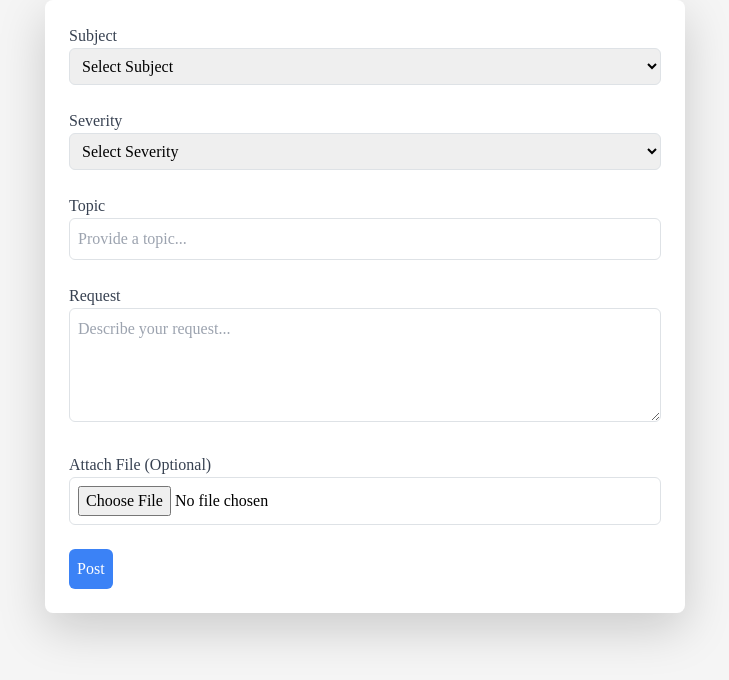
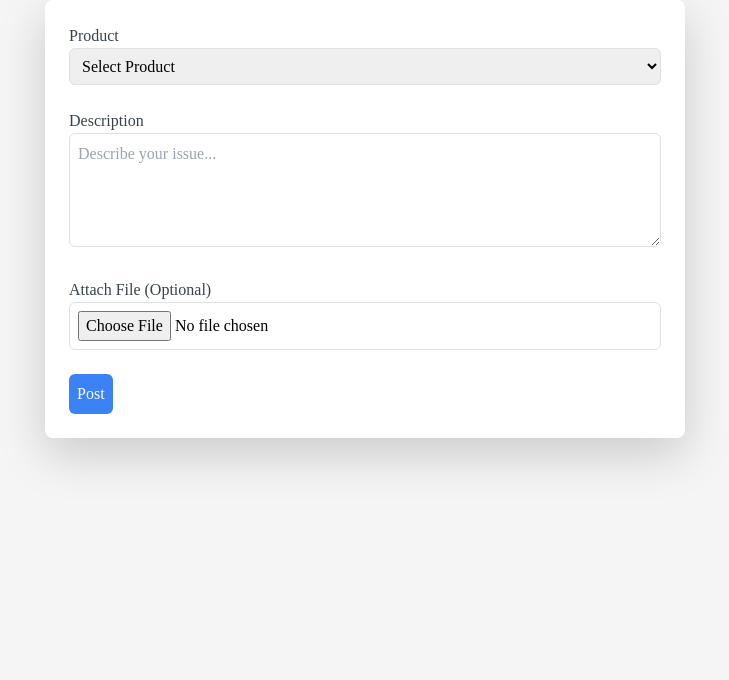
Before and after one commit to bhuwan71/frontend-seca-Rajeev9813, a React (Create React App) app: page /dashboard/request in a window 1280 px wide. Shown: the top 680 px of the page, without its empty margins (275-1004 px from the left). Built offline with nearby package versions, Linux system fonts and the light colour scheme.

Commit message:
improve in Request form and notice dashboard

```diff
--- a/src/pages/dashboard/Learnings/Module/Lowerbar/Resources.jsx
+++ b/src/pages/dashboard/Learnings/Module/Lowerbar/Resources.jsx
@@ -36,10 +36,10 @@ const Resources = () => {
     <div className="p-4">
       <h1 className="text-xl font-bold mb-4">Weekly Lessons</h1>
       {lessons.map((week, weekIndex) => (
-        <div key={weekIndex} className="mb-4">
-          <div className="flex justify-between items-center bg-blue-500 text-white p-2 rounded">
+        <div key={weekIndex} className="mb-4 cursor-pointer" >
+          <div className="flex justify-between items-center bg-blue-500 text-white p-2 rounded" onClick={() => toggleExpand(weekIndex)}>
             <span>{week.week}</span>
-            <button onClick={() => toggleExpand(weekIndex)}>
+            <button >
               {expanded === weekIndex ? '-' : '+'}
             </button>
           </div>
--- a/src/pages/dashboard/Notices.jsx
+++ b/src/pages/dashboard/Notices.jsx
@@ -2,7 +2,9 @@ import React from 'react'
 
 const Notices = () => {
   return (
-    <div>Notices</div>
+    <div className='h-full flex justify-center items-center'>
+      <h1 className='text-5xl '>Coming Soon</h1>
+    </div>
   )
 }
 
--- a/src/pages/dashboard/RequestForm.jsx
+++ b/src/pages/dashboard/RequestForm.jsx
@@ -1,11 +1,87 @@
-import React, { useState } from 'react';
+// import React, { useState } from 'react';
+
+// const RequestForm = () => {
+//   const [subject, setSubject] = useState('');
+//   const [severity, setSeverity] = useState('');
+//   const [topic, setTopic] = useState('');
+//   const [request, setRequest] = useState('');
+//   const [file, setFile] = useState(null);
+
+//   const handleFileChange = (e) => {
+//     setFile(e.target.files[0]);
+//   };
+
+//   const handleSubmit = (e) => {
+//     e.preventDefault();
+//     // Handle form submission logic here
+//     console.log({ subject, severity, topic, request, file });
+//   };
+
+//   return (
+//     <div className="request-form bg-white text-black p-6 rounded-lg shadow-lg w-1/2 mx-auto">
+//       <form onSubmit={handleSubmit}>
+//         <div className="mb-4">
+//           <label htmlFor="subject" className="block text-gray-700">Subject</label>
+//           <select id="subject" value={subject} onChange={(e) => setSubject(e.target.value)} className="w-full p-2 border rounded">
+//             <option value="">Select Subject</option>
+//             <option value="generalEnquiry">General Enquiry</option>
+//             <option value="technicalIssue">Technical Issue</option>
+//             <option value="billing">Billing</option>
+//             <option value="other">Other</option>
+//           </select>
+//         </div>
+
+//         <div className="mb-4">
+//           <label htmlFor="severity" className="block text-gray-700">Severity</label>
+//           <select id="severity" value={severity} onChange={(e) => setSeverity(e.target.value)} className="w-full p-2 border rounded">
+//             <option value="">Select Severity</option>
+//             <option value="low">Low</option>
+//             <option value="medium">Medium</option>
+//             <option value="high">High</option>
+//           </select>
+//         </div>
+
+//         <div className="mb-4">
+//           <label htmlFor="topic" className="block text-gray-700">Topic</label>
+//           <input type="text" id="topic" value={topic} onChange={(e) => setTopic(e.target.value)} className="w-full p-2 border rounded" placeholder="Provide a topic..." />
+//         </div>
+
+//         <div className="mb-4">
+//           <label htmlFor="request" className="block text-gray-700">Request</label>
+//           <textarea id="request" value={request} onChange={(e) => setRequest(e.target.value)} className="w-full p-2 border rounded" placeholder="Describe your request..." rows={4}></textarea>
+//         </div>
+
+//         <div className="mb-4">
+//           <label htmlFor="file" className="block text-gray-700">Attach File (Optional)</label>
+//           <input type="file" id="file" onChange={handleFileChange} className="w-full p-2 border rounded" />
+//         </div>
+
+//         <button type="submit" className="bg-blue-500 text-white p-2 rounded">Post</button>
+//       </form>
+//     </div>
+//   );
+// };
+
+// export default RequestForm;
+
+
+import React, { useEffect, useState } from 'react';
 
 const RequestForm = () => {
-  const [subject, setSubject] = useState('');
-  const [severity, setSeverity] = useState('');
-  const [topic, setTopic] = useState('');
-  const [request, setRequest] = useState('');
+  const [user, setUser] = useState('');
+  const [product, setProduct] = useState('');
+  const [description, setDescription] = useState('');
+  const [status, setStatus] = useState('new');
   const [file, setFile] = useState(null);
+
+  useEffect(()=>{
+    fetchUser();
+  },[])
+
+  const fetchUser = (()=>{
+    const user = (JSON.parse(localStorage.getItem("user"))); // Replace with the actual user ID
+    setUser(user);
+  })
 
   const handleFileChange = (e) => {
     setFile(e.target.files[0]);
@@ -14,41 +90,26 @@ const RequestForm = () => {
   const handleSubmit = (e) => {
     e.preventDefault();
     // Handle form submission logic here
-    console.log({ subject, severity, topic, request, file });
+    console.log({ user, product, description, status, file });
   };
 
   return (
     <div className="request-form bg-white text-black p-6 rounded-lg shadow-lg w-1/2 mx-auto">
       <form onSubmit={handleSubmit}>
         <div className="mb-4">
-          <label htmlFor="subject" className="block text-gray-700">Subject</label>
-          <select id="subject" value={subject} onChange={(e) => setSubject(e.target.value)} className="w-full p-2 border rounded">
-            <option value="">Select Subject</option>
-            <option value="generalEnquiry">General Enquiry</option>
-            <option value="technicalIssue">Technical Issue</option>
-            <option value="billing">Billing</option>
-            <option value="other">Other</option>
+          <label htmlFor="product" className="block text-gray-700">Product</label>
+          <select id="product" value={product} onChange={(e) => setProduct(e.target.value)} className="w-full p-2 border rounded">
+            <option value="">Select Product</option>
+            <option value="Intermediate English">Intermediate English</option>
+            <option value="Advanced English">Advanced English</option>
+            <option value="Business English">Business English</option>
+            <option value="English">English</option>
           </select>
         </div>
 
         <div className="mb-4">
-          <label htmlFor="severity" className="block text-gray-700">Severity</label>
-          <select id="severity" value={severity} onChange={(e) => setSeverity(e.target.value)} className="w-full p-2 border rounded">
-            <option value="">Select Severity</option>
-            <option value="low">Low</option>
-            <option value="medium">Medium</option>
-            <option value="high">High</option>
-          </select>
-        </div>
-
-        <div className="mb-4">
-          <label htmlFor="topic" className="block text-gray-700">Topic</label>
-          <input type="text" id="topic" value={topic} onChange={(e) => setTopic(e.target.value)} className="w-full p-2 border rounded" placeholder="Provide a topic..." />
-        </div>
-
-        <div className="mb-4">
-          <label htmlFor="request" className="block text-gray-700">Request</label>
-          <textarea id="request" value={request} onChange={(e) => setRequest(e.target.value)} className="w-full p-2 border rounded" placeholder="Describe your request..." rows={4}></textarea>
+          <label htmlFor="description" className="block text-gray-700">Description</label>
+          <textarea id="description" value={description} onChange={(e) => setDescription(e.target.value)} className="w-full p-2 border rounded" placeholder="Describe your issue..." rows={4}></textarea>
         </div>
 
         <div className="mb-4">
```
